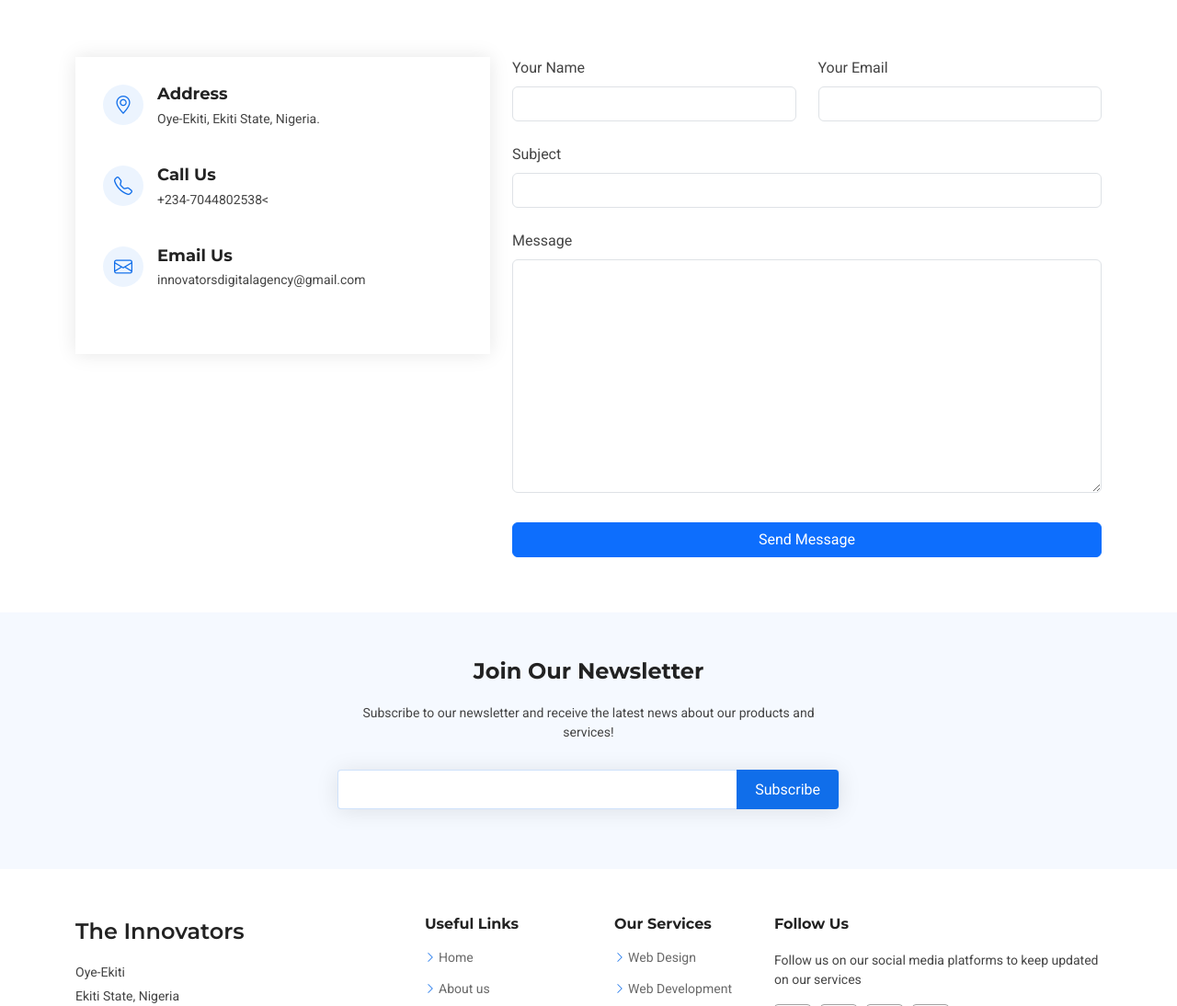
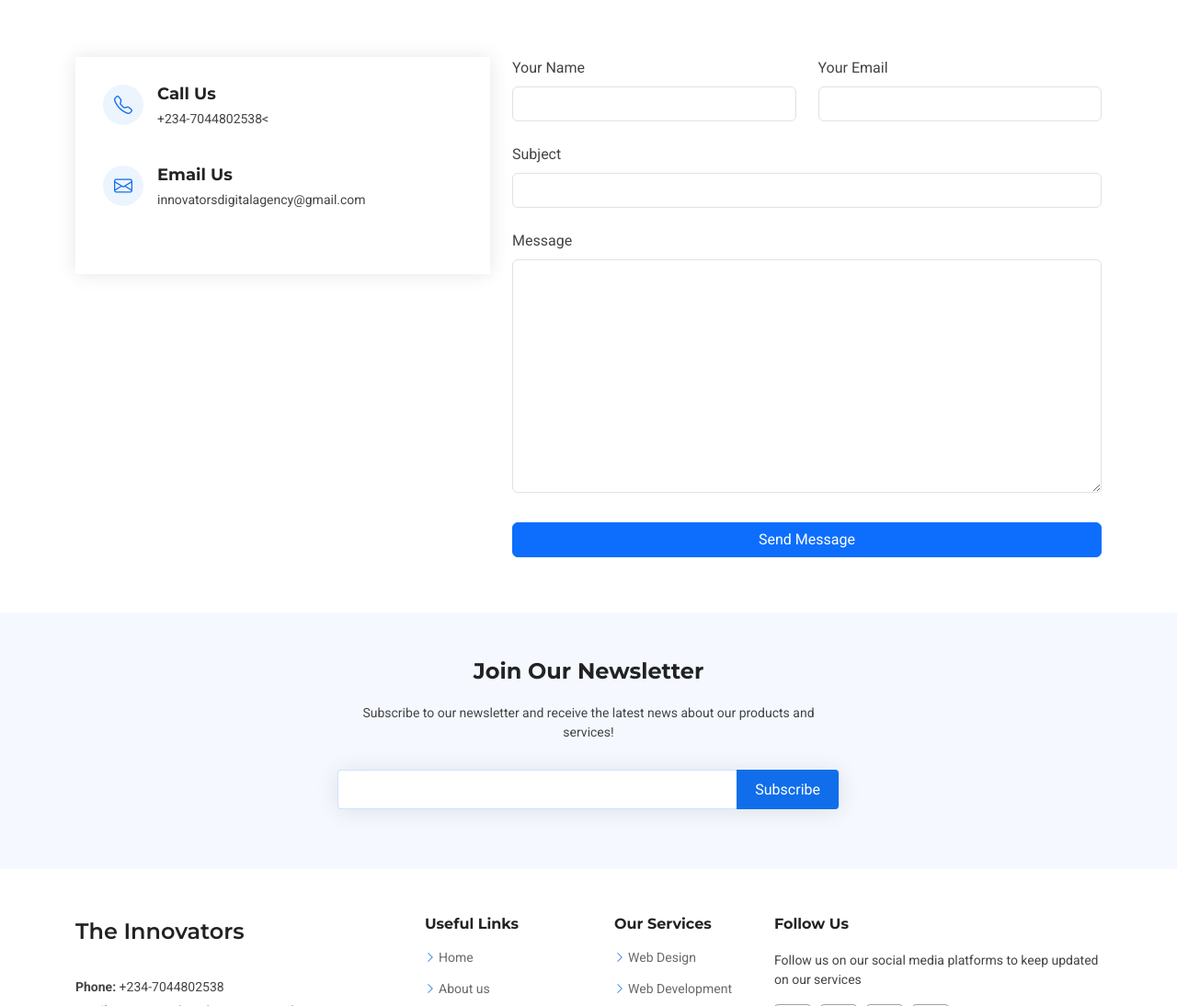
Before and after one commit to Dahnhiel/The-Innovators-2.0, a website: page index.html in a window 1280 px wide. Shown: the part 5178-6272 px from the top of the page at 92% size. Drawn offline with nearby package versions, Linux system fonts and the light colour scheme.

Commit message:
the address were removed

```diff
--- a/index.html
+++ b/index.html
@@ -597,13 +597,6 @@
           <div class="col-lg-5">
 
             <div class="info-wrap">
-              <div class="info-item d-flex" data-aos="fade-up" data-aos-delay="200">
-                <i class="bi bi-geo-alt flex-shrink-0"></i>
-                <div>
-                  <h3>Address</h3>
-                  <p>Oye-Ekiti, Ekiti State, Nigeria.</p>
-                </div>
-              </div><!-- End Info Item -->
 
               <div class="info-item d-flex" data-aos="fade-up" data-aos-delay="300">
                 <i class="bi bi-telephone flex-shrink-0"></i>
@@ -694,8 +687,6 @@
             <span class="sitename">The Innovators</span>
           </a>
           <div class="footer-contact pt-3">
-            <p>Oye-Ekiti</p>
-            <p>Ekiti State, Nigeria</p>
             <p class="mt-3"><strong>Phone:</strong> <span>+234-7044802538</span></p>
             <p><strong>Email:</strong> <span>innovatorsdigitalagency@gmail.com</span></p>
           </div>
```
Also changed, not shown: ToS.html (+0 -2 lines), portfolio.html (+0 -2 lines).
